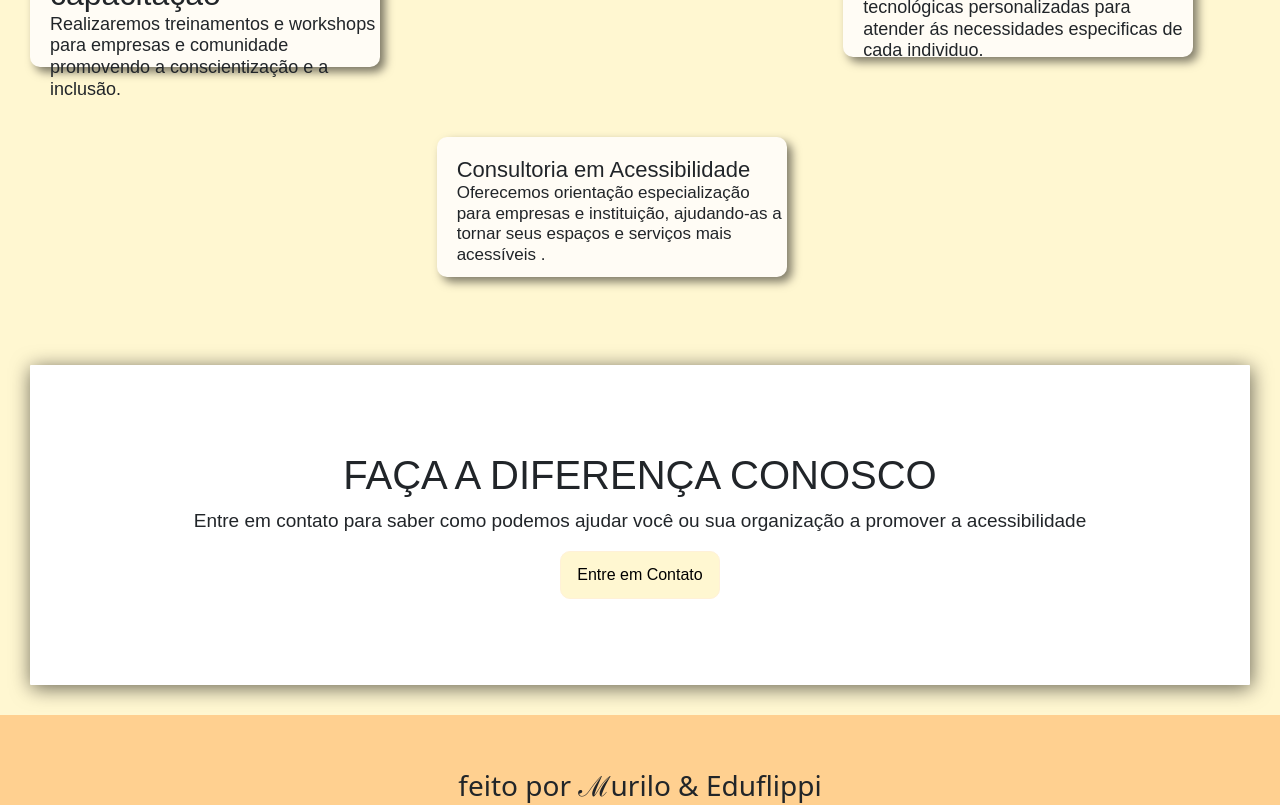
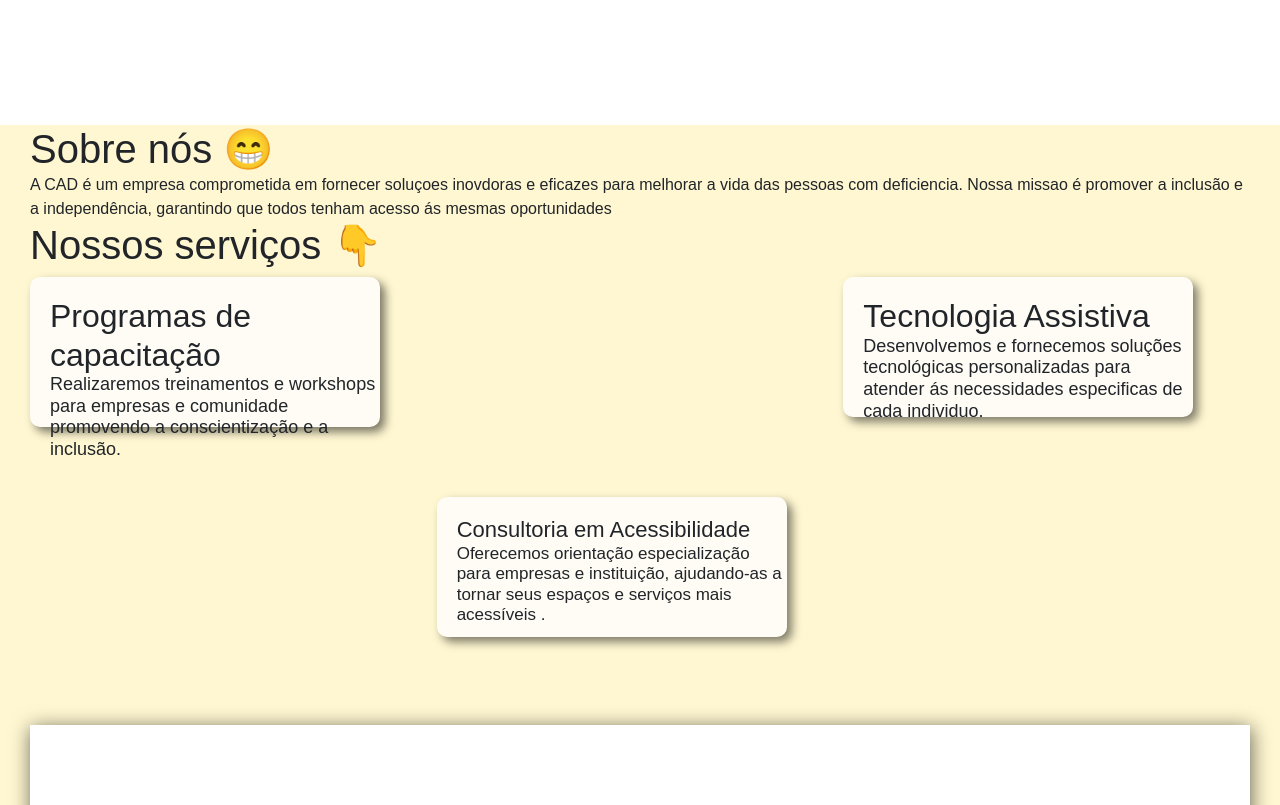
Before and after one commit to muriloH421/CentroAjudaDeficiente, a React (Vite) app: page / in a window 1280 px wide. Shown: the top 805 px of the page. Built offline with nearby package versions, Linux system fonts and the light colour scheme.

Commit message:
voltando header

```diff
--- a/src/pages/App.jsx
+++ b/src/pages/App.jsx
@@ -1,13 +1,13 @@
 import "./App.css";
 import { Outlet } from "react-router-dom";
-// import Header from "../Components/Header/Header";
+import Header from "../Components/Header/Header";
 import Footer from "../Components/Footer/Footer";
 
 const App = () => {
   return (
     <div>
       <div>
-        {/* <Header /> */}
+        <Header />
         <Outlet />
         <Footer />
       </div>
```
